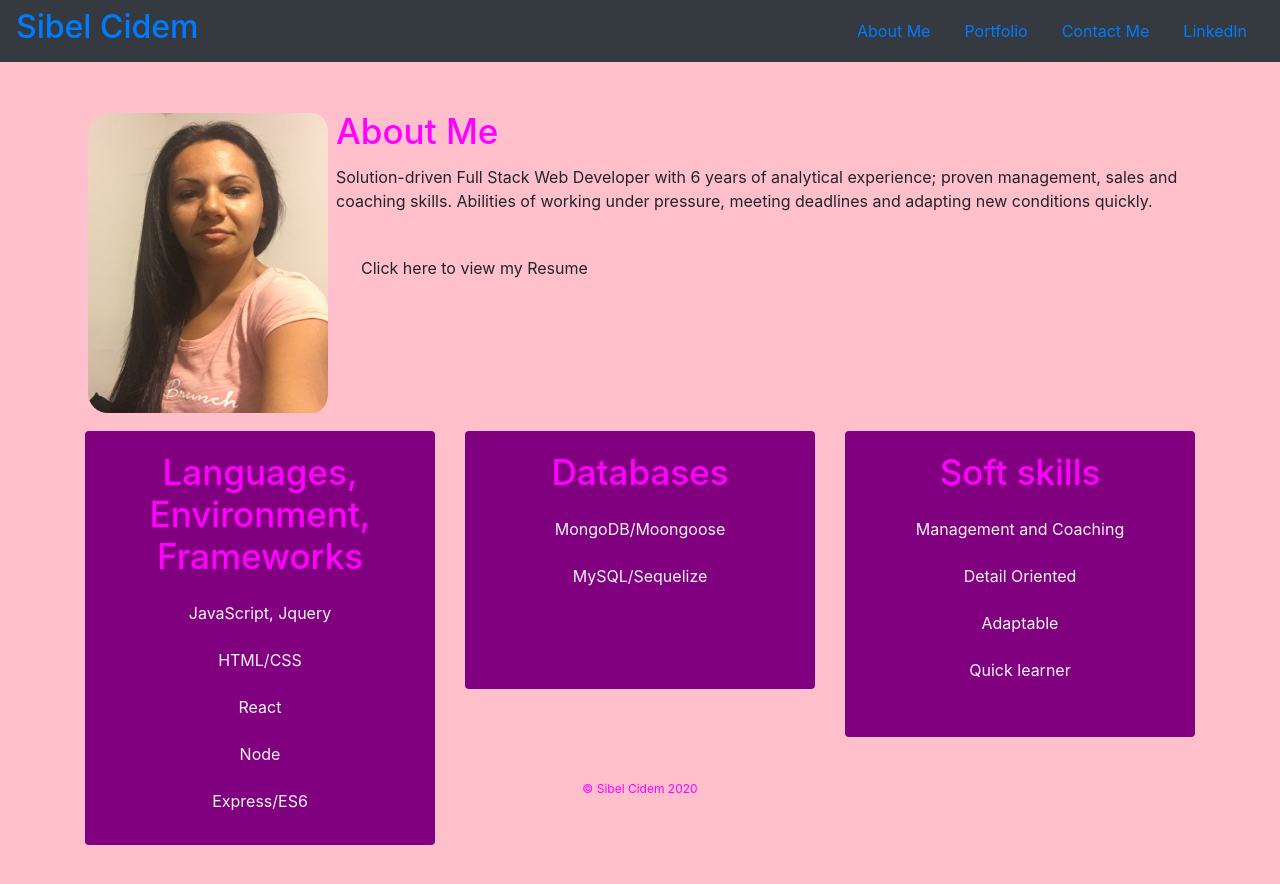
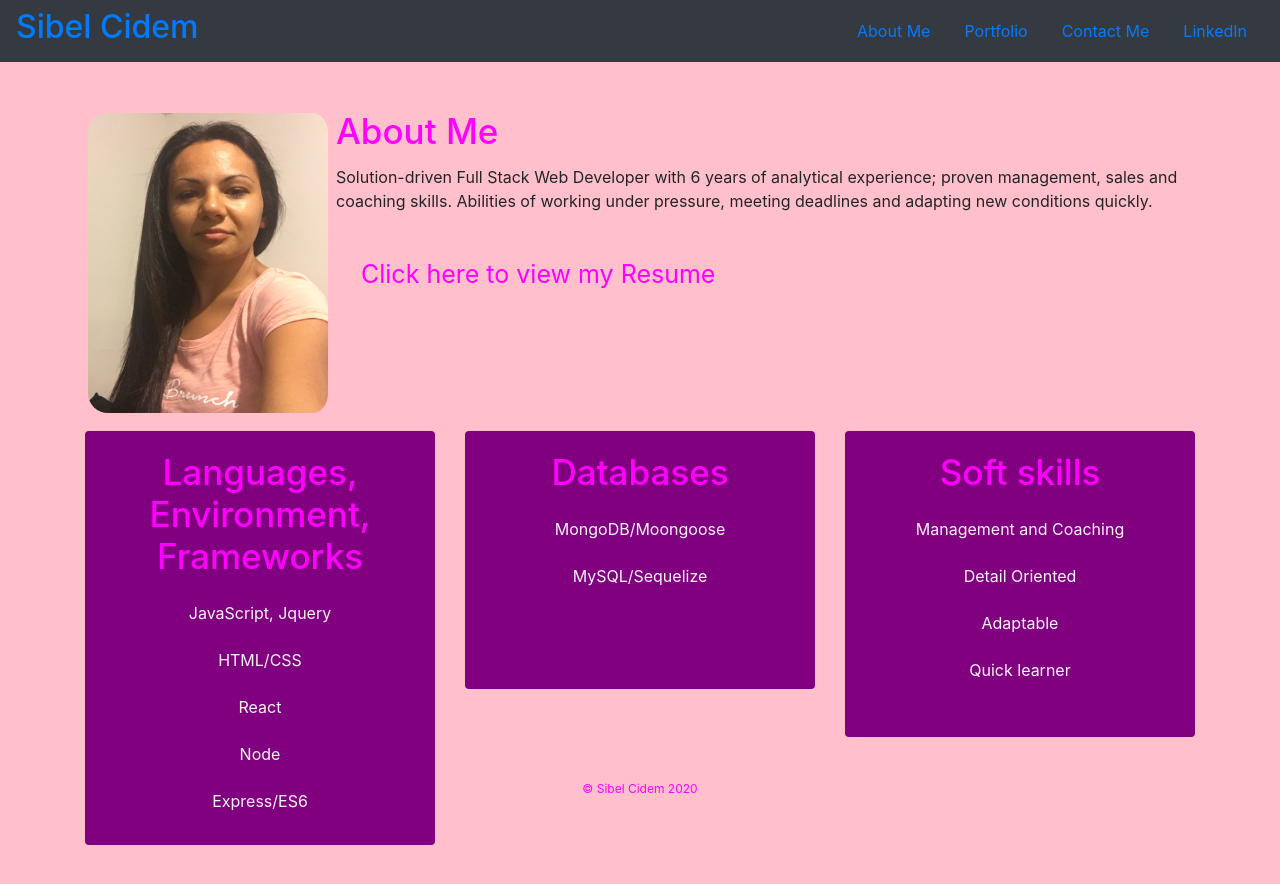
Before and after one commit to seebell/React-Portfolio, a React (Create React App) app in the folder client/: page / in a window 1280 px wide. Shown: the top 884 px of the page. Built offline with nearby package versions, Linux system fonts and the light colour scheme.

Commit message:
some more styling changes

```diff
--- a/client/src/pages/style.css
+++ b/client/src/pages/style.css
@@ -73,3 +73,7 @@ p{
 
     justify-content: center;
 }
+.btn {
+    color:magenta;
+    font-size: 25px;
+}
```
